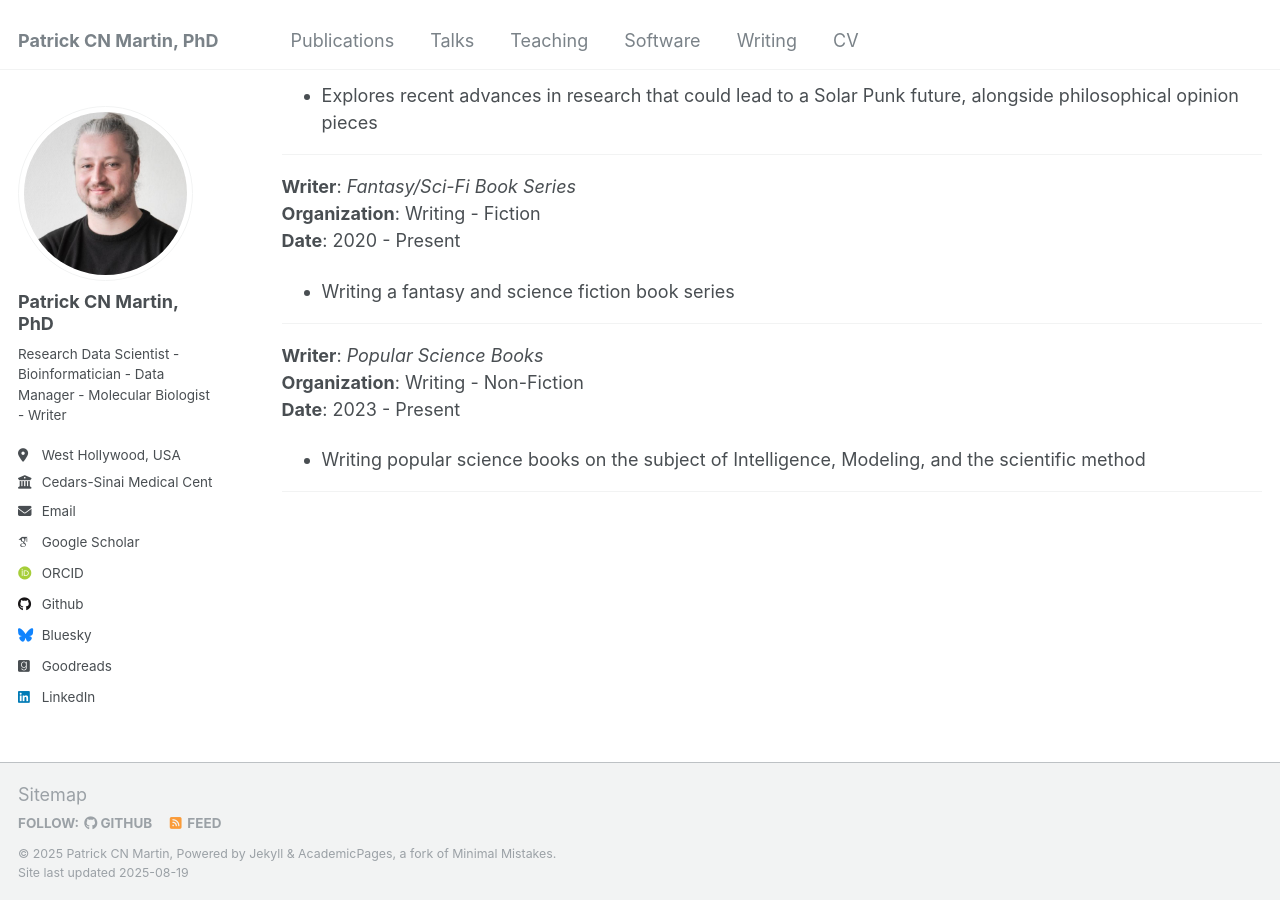
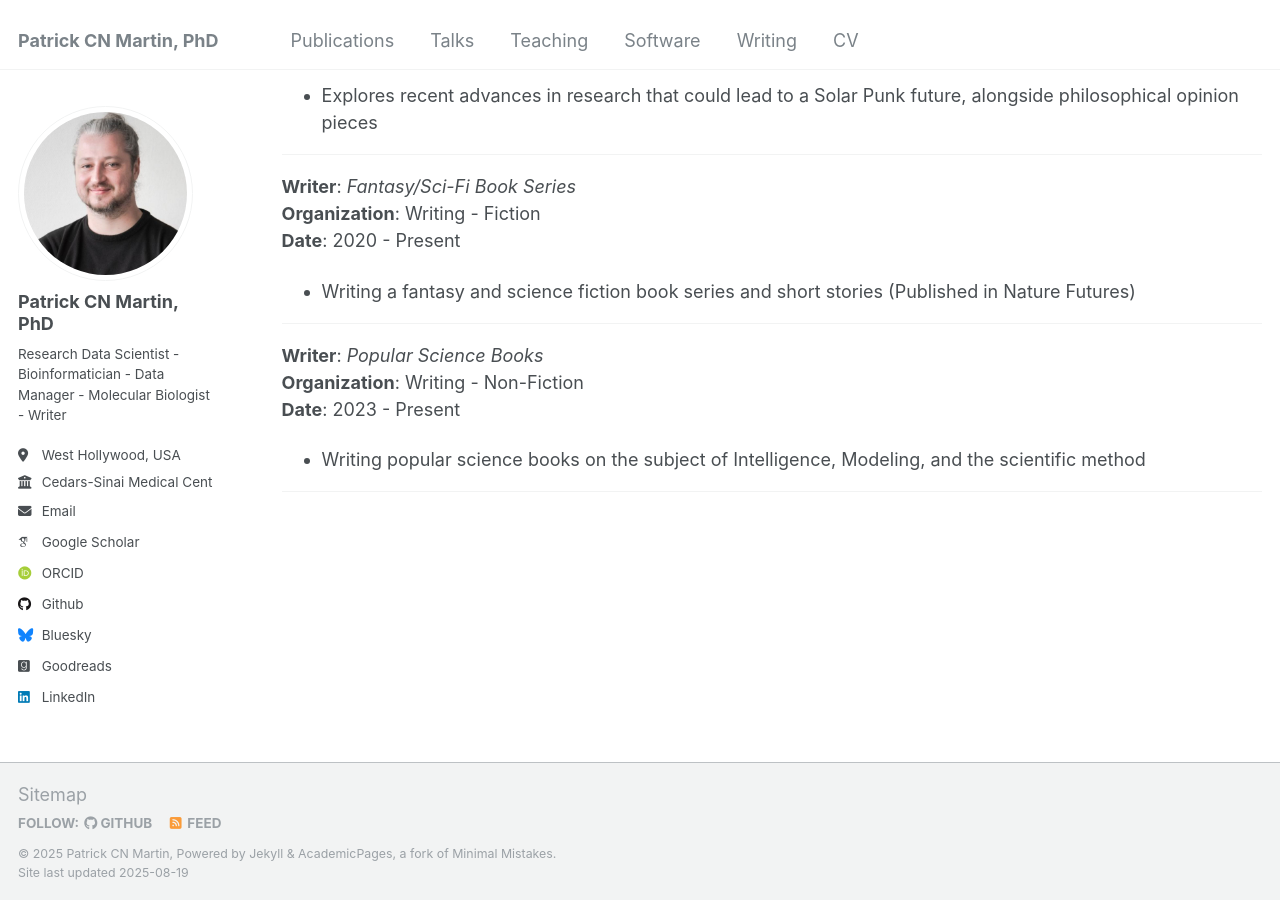
Before and after one commit to patrickCNMartin/patrickCNMartin.github.io, a Jekyll site: the page built from _pages/cv.md, in a window 1280 px wide and 900 px high, scrolled down 11228 px. Built offline with Jekyll 4.4.1, drawn with Linux system fonts in a browser that asks for light colours; some web fonts are replaced.

Commit message:
Nature Futures -cv

```diff
--- a/_pages/cv.md
+++ b/_pages/cv.md
@@ -465,7 +465,7 @@ Writing
 **Writer**: *Fantasy/Sci-Fi Book Series*
 **Organization**: Writing - Fiction
 **Date**: 2020 - Present
-- Writing a fantasy and science fiction book series
+- Writing a fantasy and science fiction book series and short stories (Published in Nature Futures)
 
 ---
 
```
Also changed, not shown: _software/Kuresi.md (+0 -3 lines), _software/Vesalius.md (+2 -0 lines).
